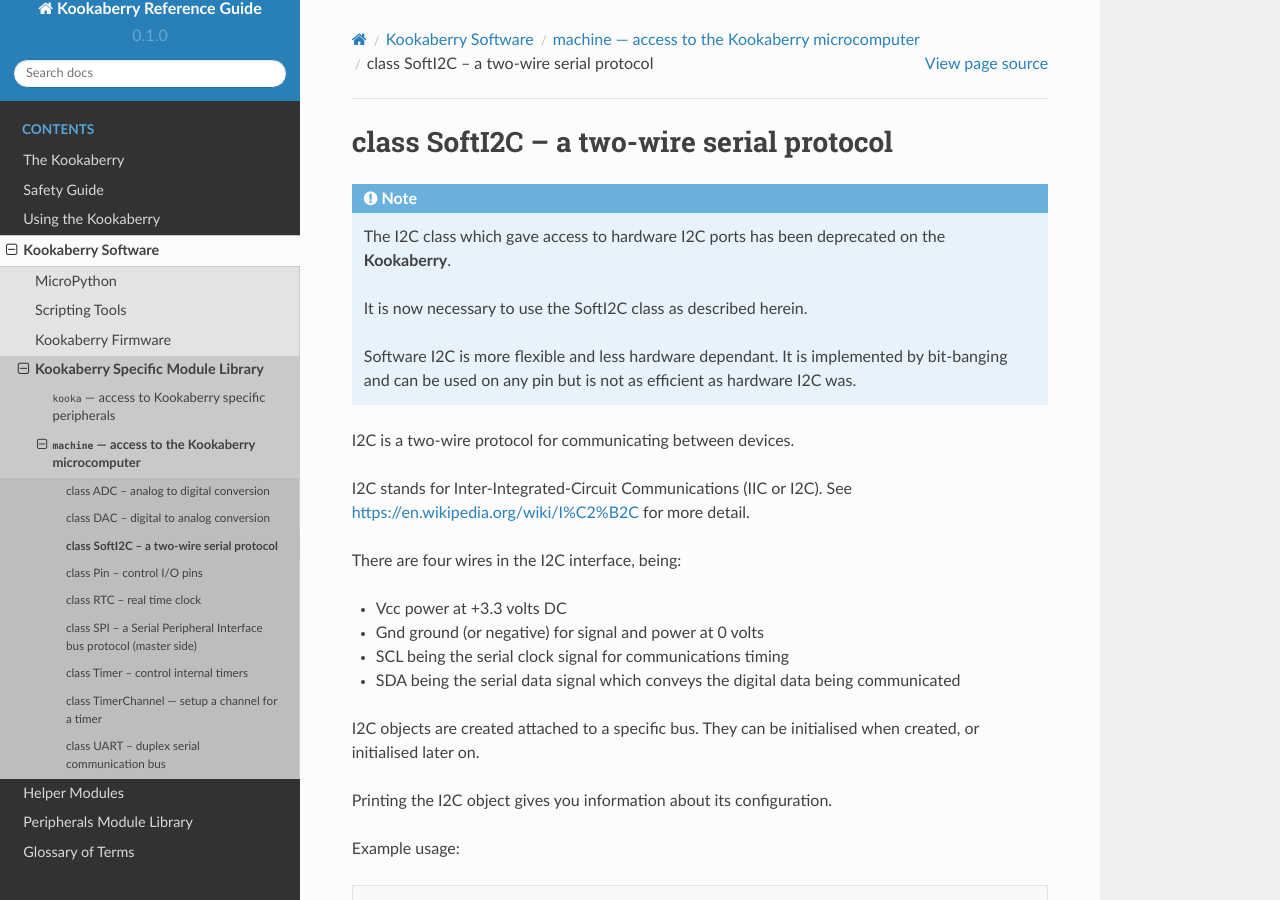
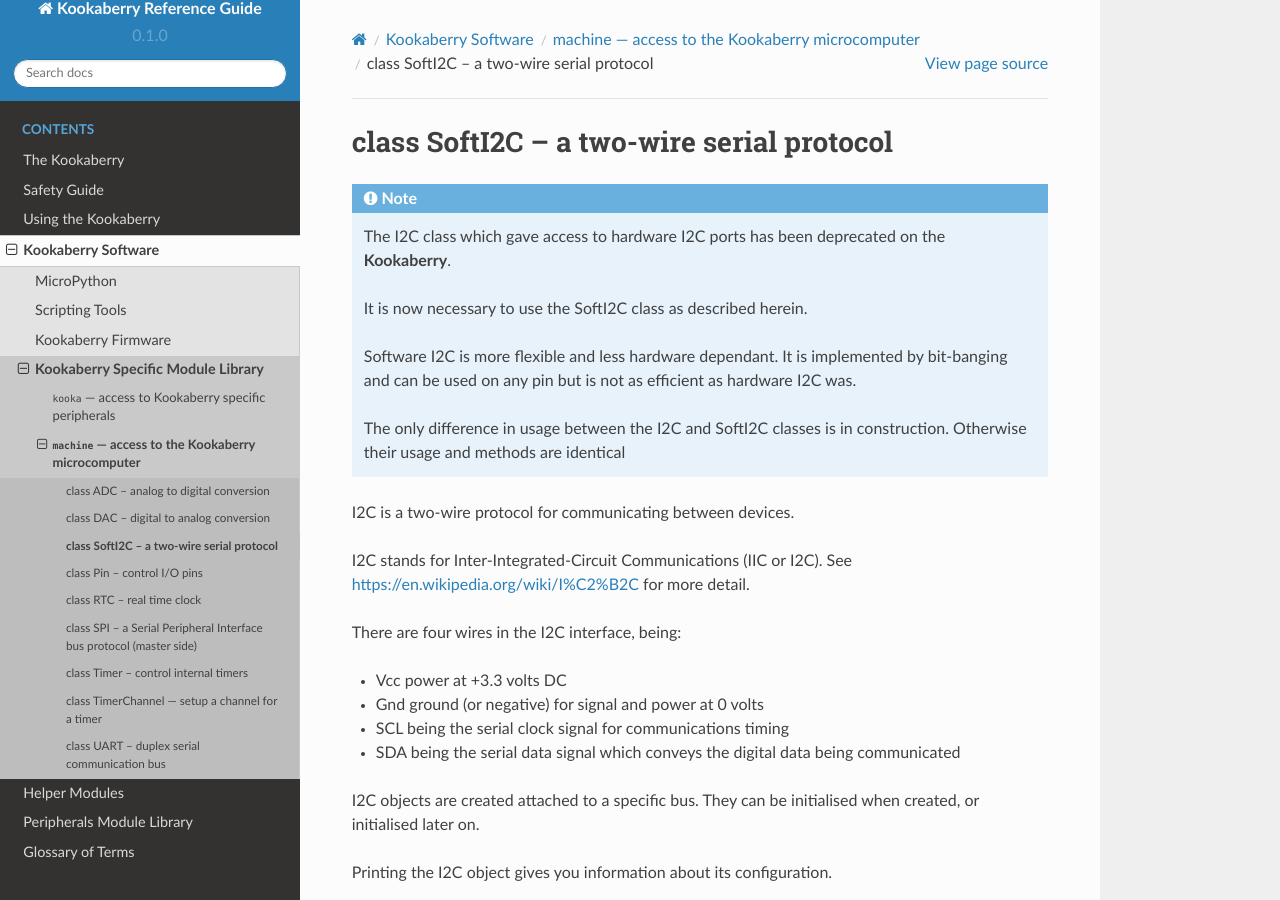
Before and after one commit to TDStrasser/Kookaberry-Reference-Guide, a Sphinx documentation site: the page built from docs/source/machine.I2C.rst, in a window 1280 px wide and 900 px high. Built offline with Sphinx 7.4.7 and the Read the Docs theme 2.0.0, drawn with Linux system fonts in a browser that asks for light colours.

Commit message:
More clarifying comments on I2C vs SoftI2C

```diff
--- a/docs/source/machine.I2C.rst
+++ b/docs/source/machine.I2C.rst
@@ -13,6 +13,9 @@
 
    Software I2C is more flexible and less hardware dependant.
    It is implemented by bit-banging and can be used on any pin but is not as efficient as hardware I2C was.
+
+   The only difference in usage between the I2C and SoftI2C classes is in construction.
+   Otherwise their usage and methods are identical
 
 
 I2C is a two-wire protocol for communicating between devices.
```
